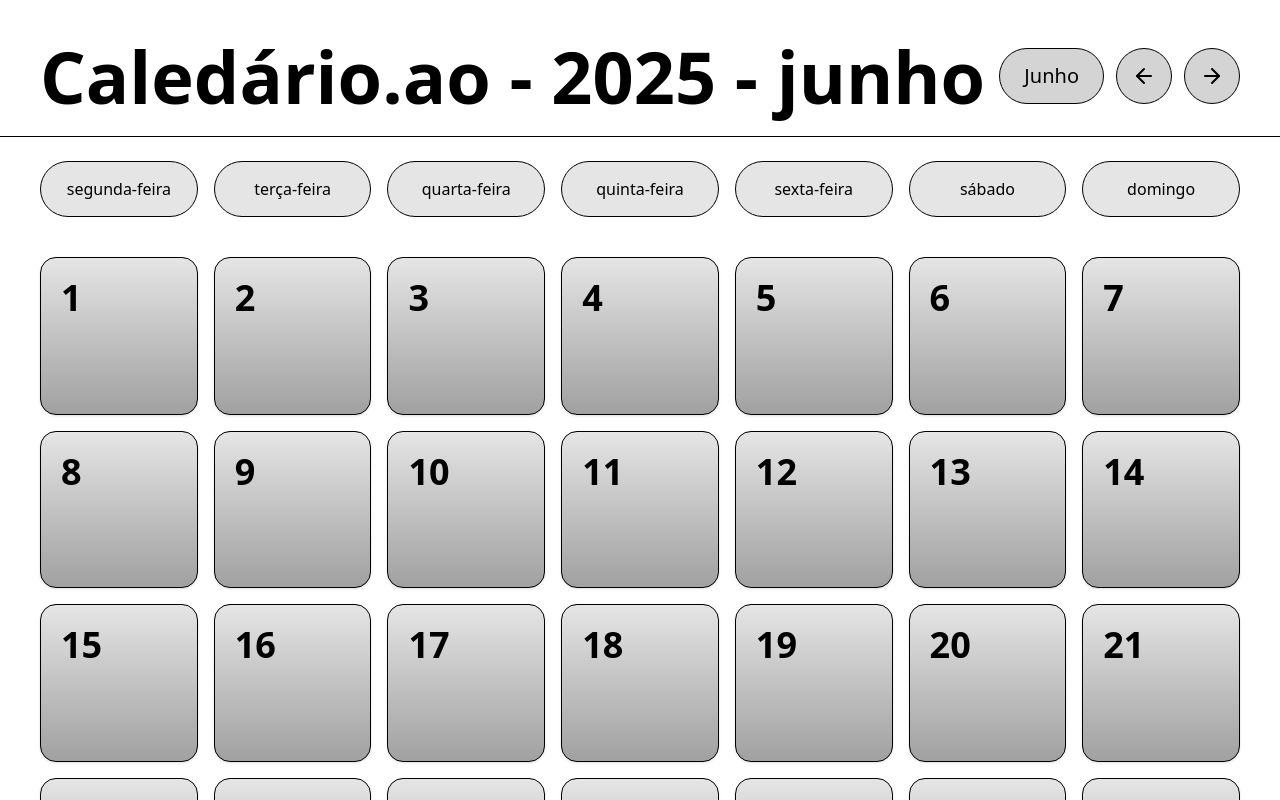
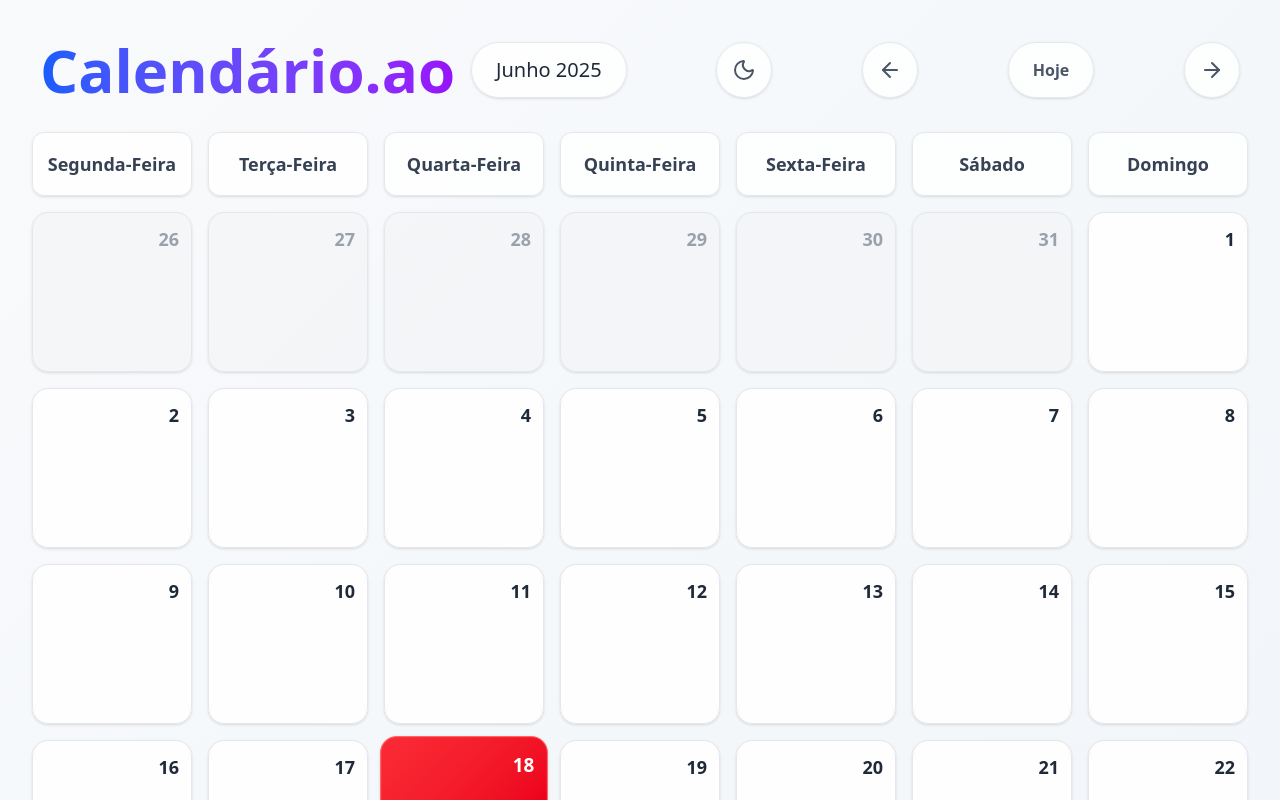
Before and after one commit to TheKitumba/calendar.ao, a React (Vite) app: page / in a window 1280 px wide. Shown: the top 800 px of the page. Built offline with nearby package versions, Linux system fonts and the light colour scheme.

Commit message:
feat: add navigate to today and add dark mode

```diff
--- a/src/components/calendar.tsx
+++ b/src/components/calendar.tsx
@@ -1,14 +1,16 @@
 import {
   addMonths,
   eachDayOfInterval,
+  endOfMonth,
   endOfWeek,
   format,
-  getDaysInMonth,
+  isToday,
+  startOfMonth,
   startOfWeek,
 } from "date-fns";
 import { pt, ptBR } from "date-fns/locale";
-import { ArrowLeft, ArrowRight } from "lucide-react";
-import { useState } from "react";
+import { ArrowLeft, ArrowRight, Moon, Sun } from "lucide-react";
+import { useEffect, useState } from "react";
 
 function getDaysOfTheWeekPT(): string[] {
   const hoje = new Date();
@@ -25,8 +27,34 @@ function getDaysOfTheWeekPT(): string[] {
 
 export function Calendar() {
   const [date, setDate] = useState(new Date());
-  const daysInMonth = getDaysInMonth(date);
+  const [isDarkMode, setIsDarkMode] = useState(false);
   const daysOfTheWeek = getDaysOfTheWeekPT();
+
+  useEffect(() => {
+    const savedTheme = localStorage.getItem("calendar-theme");
+    const systemPrefersDark = window.matchMedia(
+      "(prefers-color-scheme: dark)"
+    ).matches;
+
+    if (savedTheme) {
+      setIsDarkMode(savedTheme === "dark");
+    } else {
+      setIsDarkMode(systemPrefersDark);
+    }
+  }, []);
+
+  useEffect(() => {
+    if (isDarkMode) {
+      document.documentElement.classList.add("dark");
+    } else {
+      document.documentElement.classList.remove("dark");
+    }
+    localStorage.setItem("calendar-theme", isDarkMode ? "dark" : "light");
+  }, [isDarkMode]);
+
+  const toggleTheme = () => {
+    setIsDarkMode(!isDarkMode);
+  };
 
   const handlePrevMonth = () => {
     setDate((prev) => {
@@ -40,52 +68,173 @@ export function Calendar() {
     });
   };
 
+  const handleToday = () => {
+    setDate(new Date());
+  };
+
+  const getCalendarDays = () => {
+    const start = startOfMonth(date);
+    const end = endOfMonth(date);
+    const startDate = startOfWeek(start, { locale: pt });
+    const endDate = endOfWeek(end, { locale: pt });
+
+    return eachDayOfInterval({ start: startDate, end: endDate });
+  };
+
+  const calendarDays = getCalendarDays();
+
   return (
-    <div className="h-full flex flex-col gap-6 py-10">
-      <div className="flex items-center justify-between px-10">
-        <h1 className="text-4xl md:text-7xl font-black text-center">
-          Caledário.ao - {date.getFullYear()} -{" "}
-          {format(date, "MMMM", { locale: pt })}
+    <div
+      className={`h-full flex flex-col gap-8 py-10 min-h-screen transition-colors duration-300 ${
+        isDarkMode
+          ? "bg-gradient-to-br from-gray-900 via-gray-800 to-gray-900"
+          : "bg-gradient-to-br from-slate-50 to-slate-100"
+      }`}
+    >
+      {/* Header */}
+      <div className="flex items-center flex-col lg:flex-row gap-4 justify-between px-6 md:px-10">
+        <h1
+          className={`text-3xl md:text-6xl font-black text-center bg-gradient-to-r from-blue-600 to-purple-600 bg-clip-text text-transparent ${
+            isDarkMode
+              ? "from-blue-400 to-purple-400"
+              : "from-blue-600 to-purple-600"
+          }`}
+        >
+          Calendário.ao
         </h1>
-        <div className="flex items-center justify-between gap-3">
-          <button className="text-xl capitalize cursor-pointer h-14 flex items-center justify-center bg-neutral-300 px-6 border rounded-full">
-            {format(date, "MMMM", {
+        <div className="flex w-full items-center justify-between gap-4">
+          <button
+            className={`text-lg md:text-xl capitalize cursor-pointer h-12 md:h-14 flex items-center justify-center backdrop-blur-sm px-4 md:px-6 border rounded-full shadow-sm hover:shadow-md transition-all duration-200 font-medium ${
+              isDarkMode
+                ? "bg-gray-800/80 border-gray-600 text-gray-200 hover:bg-gray-700/80"
+                : "bg-white/80 border-gray-200 text-gray-800 hover:bg-white"
+            }`}
+          >
+            {format(date, "MMMM yyyy", {
               locale: pt,
             })}
           </button>
+
+          <button
+            onClick={toggleTheme}
+            className={`size-12 md:size-14 backdrop-blur-sm flex items-center justify-center rounded-full border cursor-pointer shadow-sm hover:shadow-md transition-all duration-200 ${
+              isDarkMode
+                ? "bg-gray-800/80 border-gray-600 hover:bg-gray-700/80 text-yellow-400"
+                : "bg-white/80 border-gray-200 hover:bg-white text-gray-600"
+            }`}
+          >
+            {isDarkMode ? (
+              <Sun className="size-5 md:size-6" />
+            ) : (
+              <Moon className="size-5 md:size-6" />
+            )}
+          </button>
+
           <button
             onClick={handlePrevMonth}
-            className="size-14 bg-neutral-300 flex items-center justify-center rounded-full border cursor-pointer"
+            className={`size-12 md:size-14 backdrop-blur-sm flex items-center justify-center rounded-full border cursor-pointer shadow-sm hover:shadow-md transition-all duration-200 ${
+              isDarkMode
+                ? "bg-gray-800/80 border-gray-600 hover:bg-gray-700/80 text-gray-200"
+                : "bg-white/80 border-gray-200 hover:bg-white text-gray-600"
+            }`}
           >
-            <ArrowLeft />
+            <ArrowLeft className="size-5 md:size-6" />
           </button>
+
+          <button
+            onClick={handleToday}
+            className={`px-4 md:px-6 h-12 md:h-14 backdrop-blur-sm flex items-center justify-center rounded-full border cursor-pointer shadow-sm hover:shadow-md transition-all duration-200 font-medium ${
+              isDarkMode
+                ? "bg-gray-800/80 border-gray-600 hover:bg-gray-700/80 text-gray-200"
+                : "bg-white/80 border-gray-200 hover:bg-white text-gray-600"
+            }`}
+          >
+            <span className="text-sm md:text-base font-semibold">Hoje</span>
+          </button>
+
           <button
             onClick={handleNextMonth}
-            className="size-14 bg-neutral-300 flex items-center justify-center rounded-full border cursor-pointer"
+            className={`size-12 md:size-14 backdrop-blur-sm flex items-center justify-center rounded-full border cursor-pointer shadow-sm hover:shadow-md transition-all duration-200 ${
+              isDarkMode
+                ? "bg-gray-800/80 border-gray-600 hover:bg-gray-700/80 text-gray-200"
+                : "bg-white/80 border-gray-200 hover:bg-white text-gray-600"
+            }`}
           >
-            <ArrowRight />
+            <ArrowRight className="size-5 md:size-6" />
           </button>
         </div>
       </div>
-      <hr />
 
-      <div>
-        <div className="grid grid-cols-7 border-collapse gap-4 px-3 md:px-10 pb-10">
-          {daysOfTheWeek.map((item) => (
-            <button className="w-full bg-neutral-200 border rounded-full h-14">
-              {item}
-            </button>
+      <div className="flex-1 flex flex-col mx-auto w-full px-4 md:px-8">
+        <div className="grid grid-cols-7 gap-2 md:gap-4 mb-4">
+          {daysOfTheWeek.map((day, index) => (
+            <div
+              key={index}
+              className={`w-full backdrop-blur-sm border rounded-xl h-12 md:h-16 flex items-center justify-center shadow-sm ${
+                isDarkMode
+                  ? "bg-gray-800/80 border-gray-600"
+                  : "bg-white/80 border-gray-200"
+              }`}
+            >
+              <span
+                className={`text-sm md:text-lg font-semibold capitalize ${
+                  isDarkMode ? "text-gray-300" : "text-gray-700"
+                }`}
+              >
+                <span className="hidden md:inline">{day}</span>
+                <span className="md:hidden">{day.charAt(0)}</span>
+              </span>
+            </div>
           ))}
         </div>
-        <div className="grid grid-cols-7 border-collapse gap-4 px-3 md:px-10 pb-10">
-          {Array.from({ length: daysInMonth }).map((_, index) => (
-            <button
-              key={index}
-              className={`aspect-square hover:scale-105 hover:shadow-2xl duration-75 transition-all rounded-2xl shadow-sm bg-neutral-200 bg-gradient-to-b from-neutral-200 to-neutral-400 cursor-pointer border flex items-start p-2 md:p-5 text-base md:text-4xl font-black`}
-            >
-              {index + 1}
-            </button>
-          ))}
+
+        <div className="grid grid-cols-7 gap-2 md:gap-4 flex-1">
+          {calendarDays.map((day, index) => {
+            const isCurrentMonth = day.getMonth() === date.getMonth();
+            const isCurrentDay = isToday(day);
+
+            return (
+              <div
+                key={index}
+                className={`aspect-square rounded-2xl shadow-sm border cursor-pointer transition-all duration-200 hover:scale-105 hover:shadow-lg ${
+                  isCurrentDay
+                    ? "bg-gradient-to-br from-red-500 to-red-600 text-white shadow-lg scale-105 border-red-400"
+                    : isCurrentMonth
+                    ? isDarkMode
+                      ? "bg-gray-800/90 border-gray-600 hover:bg-gray-700/90"
+                      : "bg-white/90 border-gray-200 hover:bg-white"
+                    : isDarkMode
+                    ? "bg-gray-900/50 border-gray-700 text-gray-500"
+                    : "bg-gray-100/50 border-gray-200 text-gray-400"
+                }`}
+              >
+                <div className="h-full flex flex-col p-2 md:p-3">
+                  <div className="flex-1 flex items-start justify-end">
+                    <span
+                      className={`text-sm md:text-lg font-bold ${
+                        isCurrentDay
+                          ? "text-white"
+                          : isCurrentMonth
+                          ? isDarkMode
+                            ? "text-gray-200"
+                            : "text-gray-800"
+                          : isDarkMode
+                          ? "text-gray-500"
+                          : "text-gray-400"
+                      }`}
+                    >
+                      {format(day, "d")}
+                    </span>
+                  </div>
+                  {isCurrentDay && (
+                    <div className="flex justify-center mt-1">
+                      <div className="w-1 h-1 bg-white rounded-full"></div>
+                    </div>
+                  )}
+                </div>
+              </div>
+            );
+          })}
         </div>
       </div>
     </div>
```
